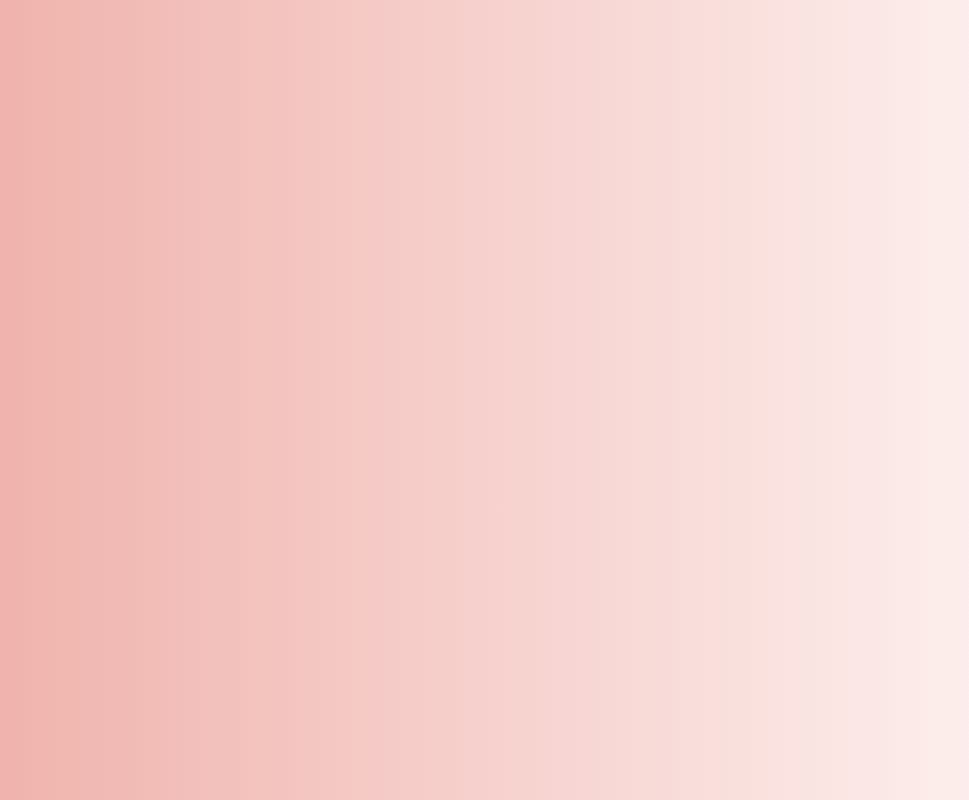
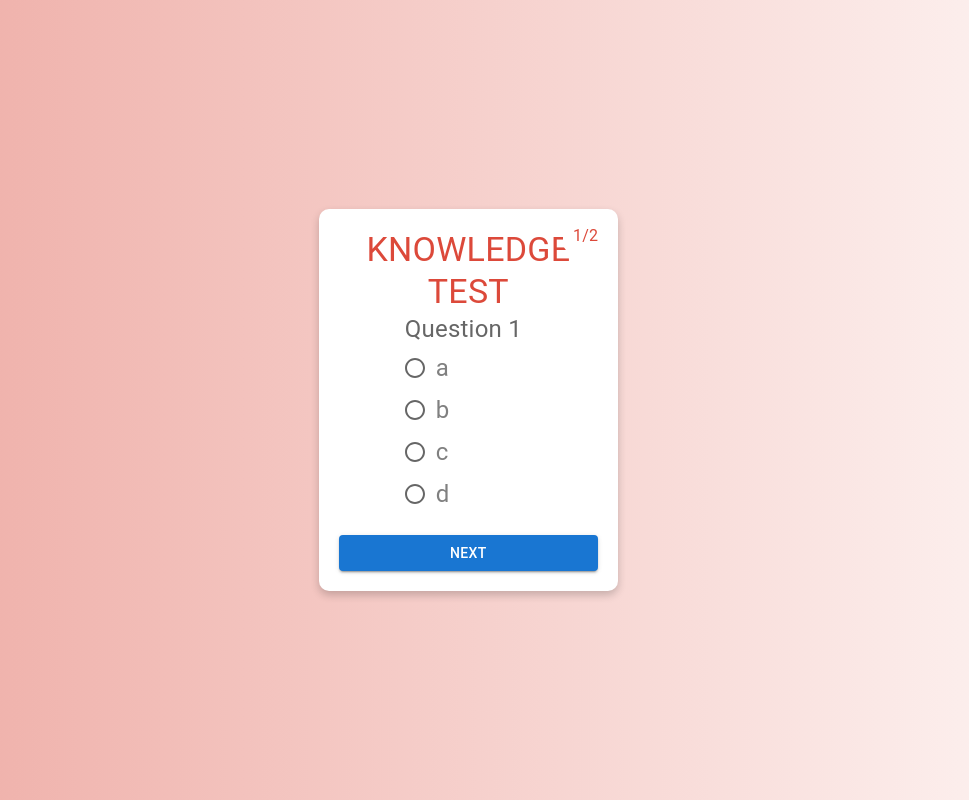
Before and after one commit to Wambyat/FINSAATHI-2.0, a React (Vite) app: page /KnowledgeTest in a window 1280 px wide. Before the commit this address had no page. Shown: the whole page, without its empty margins (155-1124 px from the left). Built offline with nearby package versions, Linux system fonts and the light colour scheme.

Commit message:
working on login backend

```diff
--- a/package.json
+++ b/package.json
@@ -9,6 +9,9 @@
     "preview": "vite preview"
   },
   "dependencies": {
+    "@emotion/react": "^11.13.0",
+    "@emotion/styled": "^11.13.0",
+    "@mui/material": "^5.16.4",
     "axios": "^1.7.2",
     "express": "^4.19.2",
     "init": "^0.1.2",
--- a/src/App.jsx
+++ b/src/App.jsx
@@ -4,6 +4,7 @@ import Landing from "./components/Landing";
 import CreateCourse from './components/CreateCourse';
 import Register from './components/Register';
 import FinancialKnowledgeLevel from './components/FinancialKnowledgeLevel';
+import KnowledgeTest from './components/KnowledgeTest';
 
 // This file shows how you can do routing in React.
 // Try going to /login, /register, /about, /courses on the website and see how the html changes
@@ -18,6 +19,7 @@ function App() {
                 <Route path="/register" element={<Register />} />
                 <Route path="/about" element={<CreateCourse />} />
                 <Route path="/FinancialKnowledgeLevel" element={<FinancialKnowledgeLevel />} />
+                <Route path="/KnowledgeTest" element={<KnowledgeTest />} />
             </Routes>
         </Router>
     );
--- /dev/null
+++ b/src/components/KnowledgeTest.css
@@ -0,0 +1,136 @@
+body {
+    margin: 0;
+    padding: 0;
+    font-family: Arial, sans-serif;
+    background: linear-gradient(to right, rgba(238, 170, 163, 1.0), rgba(254, 247, 246, 1.0));
+    height: 100vh;
+    display: flex;
+    justify-content: center;
+    align-items: center;
+}
+
+.knowledge-test-container {
+    position: relative;
+    background: white;
+    padding: 20px;
+    border-radius: 10px;
+    box-shadow: 0 4px 8px rgba(0, 0, 0, 0.2);
+    text-align: center;
+    width: 90%;
+    max-width: 600px;
+    height: 80%;
+    overflow: hidden;
+    display: flex;
+    flex-direction: column;
+}
+
+.knowledge-test-header {
+    color: #dc493a;
+    margin-bottom: 10px;
+    align-self: flex-end;
+}
+
+.question-counter {
+    position: absolute;
+    top: 10px;
+    right: 10px;
+    color: #dc493a;
+    background: white;
+    border-radius: 10px;
+    padding: 5px 10px;
+}
+
+.question-area {
+    flex: 1;
+    overflow-y: auto;
+    margin-bottom: 20px;
+    padding-right: 10px; /* To account for scrollbar space */
+}
+
+.answer-button {
+    color: gray;
+}
+
+.answer-button-selected {
+    color: red;
+}
+
+.answer-feedback {
+    padding: 10px;
+    border-radius: 5px;
+    margin-top: 10px;
+    font-size: 1.5rem;
+}
+
+.answer-feedback.correct {
+    background: lightgreen;
+    color: green;
+}
+
+.answer-feedback.wrong {
+    background: lightcoral;
+    color: red;
+}
+
+.next-button {
+    background-color: #dc493a;
+    color: white;
+    margin-top: 20px;
+}
+
+.next-button:hover {
+    background-color: #c83e31;
+}
+
+/* Responsive Styles */
+@media (max-width: 768px) {
+    .knowledge-test-container {
+        padding: 15px;
+        width: 95%;
+        height: 90%;
+    }
+
+    .knowledge-test-header {
+        font-size: 1.5rem;
+    }
+
+    .question-counter {
+        font-size: 0.875rem;
+        padding: 3px 7px;
+    }
+
+    .answer-feedback {
+        font-size: 1.25rem;
+    }
+
+    .next-button {
+        font-size: 1rem;
+        padding: 8px 16px;
+    }
+}
+
+@media (max-width: 480px) {
+    .knowledge-test-container {
+        padding: 10px;
+        width: 100%;
+        height: 95%;
+    }
+
+    .knowledge-test-header {
+        font-size: 1.25rem;
+    }
+
+    .question-counter {
+        font-size: 0.75rem;
+        padding: 2px 5px;
+    }
+
+    .answer-feedback {
+        font-size: 1rem;
+    }
+
+    .next-button {
+        font-size: 0.875rem;
+        padding: 6px 12px;
+    }
+}
--- /dev/null
+++ b/src/components/KnowledgeTest.jsx
@@ -0,0 +1,89 @@
+import React, { useState } from 'react';
+import { Button, Typography, Box, Radio, RadioGroup, FormControlLabel, FormControl, FormLabel } from '@mui/material';
+import './KnowledgeTest.css';
+
+const KnowledgeTest = () => {
+    const [currentQuestion, setCurrentQuestion] = useState(0);
+    const [selectedAnswer, setSelectedAnswer] = useState('');
+    const [score, setScore] = useState(0);
+    const [isCorrect, setIsCorrect] = useState(null);
+
+    const questions = [
+        {
+            question: 'Question 1',
+            answers: ['a', 'b', 'c', 'd'],
+            correctAnswer: 'a'
+        },
+        {
+            question: 'Question 2',
+            answers: ['a', 'b', 'c', 'd'],
+            correctAnswer: 'd'
+
+        }
+        // Add more questions here...
+    ];
+
+    const handleAnswerChange = (event) => {
+        setSelectedAnswer(event.target.value);
+    };
+
+    const handleNextQuestion = () => {
+        if (selectedAnswer === questions[currentQuestion].correctAnswer) {
+            setScore(score + 1);
+            setIsCorrect(true);
+        } else {
+            setIsCorrect(false);
+        }
+
+        setTimeout(() => {
+            setIsCorrect(null);
+            setSelectedAnswer('');
+            setCurrentQuestion(currentQuestion + 1);
+        }, 1000);
+    };
+
+    return (
+        <Box className="knowledge-test-container">
+            <Typography variant="h4" className="knowledge-test-header">
+                KNOWLEDGE TEST
+            </Typography>
+            <Typography className="question-counter">
+                {currentQuestion + 1}/{questions.length}
+            </Typography>
+            <Box className="question-area">
+                <FormControl component="fieldset">
+                    <FormLabel component="legend" sx={{ fontSize: '1.5rem' }}>{questions[currentQuestion].question}</FormLabel>
+                    <RadioGroup
+                        aria-label="question"
+                        name="question"
+                        value={selectedAnswer}
+                        onChange={handleAnswerChange}
+                    >
+                        {questions[currentQuestion].answers.map((answer, index) => (
+                            <FormControlLabel
+                                key={index}
+                                value={answer}
+                                control={<Radio className={answer === selectedAnswer ? 'answer-button-selected' : 'answer-button'} />}
+                                label={<Typography sx={{ fontSize: '1.5rem', color: answer === selectedAnswer ? 'red' : 'gray' }}>{answer}</Typography>}
+                            />
+                        ))}
+                    </RadioGroup>
+                </FormControl>
+                {isCorrect !== null && (
+                    <Box className={`answer-feedback ${isCorrect ? 'correct' : 'wrong'}`}>
+                        {isCorrect ? 'CORRECT' : 'WRONG'}
+                    </Box>
+                )}
+            </Box>
+            <Button
+                variant="contained"
+                className="next-button"
+                onClick={handleNextQuestion}
+            >
+                NEXT
+            </Button>
+        </Box>
+    );
+};
+
+export default KnowledgeTest;
--- a/src/components/Login.jsx
+++ b/src/components/Login.jsx
@@ -1,22 +1,43 @@
-import React from "react";
+import React, { useState } from "react";
 import "./Login.css";
+import axios from 'axios'; // Assuming axios is installed
 
 function Login() {
-    const [email, setEmail] = React.useState("");
-    const [password, setPassword] = React.useState("");
+  const [email, setEmail] = useState("");
+  const [password, setPassword] = useState("");
+  const [errorMessage, setErrorMessage] = useState(null);
+
+  const handleLogin = async (e) => {
+    e.preventDefault();
+    setErrorMessage(null); // Clear any previous errors
+
+    try {
+      const response = await axios.post('http://localhost:3000/users/login', {
+        email,
+        password
+      });
+
+      console.log('Login successful:', response.data);
+      // Handle successful login (e.g., store token, redirect)
+    } catch (error) {
+      console.error('Login error:', error.response.data);
+      setErrorMessage(error.response.data.message || "Login failed"); // Set error message
+    }
+  };
 
   return (
     <div className="login-container">
       <h1>Login To Admin Dashboard</h1>
-            <br/>
+      <br />
+      {errorMessage && <p className="error-message">{errorMessage}</p>}
       <label>Email</label>
-            <input type="text" onChange={e => setEmail(e.target.value)}/>
-            <br/>
+      <input type="text" onChange={e => setEmail(e.target.value)} />
+      <br />
       <label>Password</label>
-            <input type="password" onChange={e => setPassword(e.target.value)}/>
-            <br/>
-            <button>Login</button>
-            <br/>
+      <input type="password" onChange={e => setPassword(e.target.value)} />
+      <br />
+      <button onClick={handleLogin}>Login</button>
+      <br />
       <h2>New here? <a href="/register">Register</a> </h2>
     </div>
   );
```
Also changed, not shown: 2 other files (tests, documents, lock files or other folders). Lines whose indentation alone changed are shown as unchanged.
